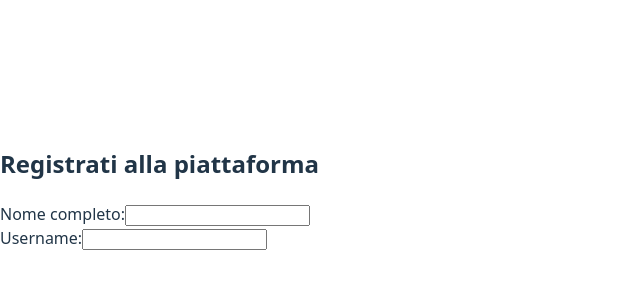
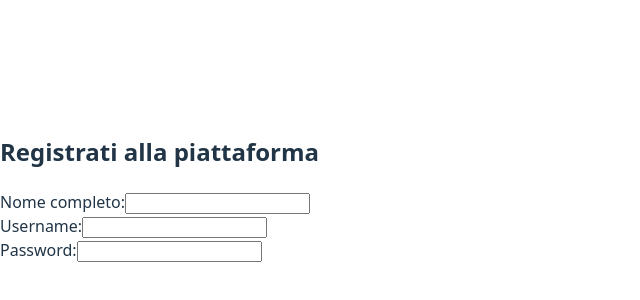
Before and after one commit to GiovanniYahyaLaassel/ex-react-useref-signup, a React (Vite) app: page / in a window 1280 px wide. Shown: the part 212-512 px from the top of the page, without its empty margins (0-640 px from the left). Built offline with nearby package versions, Linux system fonts and the light colour scheme.

Commit message:
Add controlled password input field with useState

```diff
--- a/src/components/SignupForm.jsx
+++ b/src/components/SignupForm.jsx
@@ -4,9 +4,10 @@ function SignupForm () {
     // Stato per il nome completo
     const [fullName, setFullName] = useState("");
     const [username, setUsername] = useState("");
+    const [password, setPassword] = useState("");
+
 
     // Handler per aggiornare lo stato
-
     const handleFullName = (e) => {
         setFullName(e.target.value);
         console.log("Nome completo:", e.target.value)
@@ -15,6 +16,11 @@ function SignupForm () {
     const handleUserNameChange = (e) => {
         setUsername(e.target.value);
         console.log("Username:", e.target.value);
+    };
+
+    const handlePasswordChange = (e) => {
+        setPassword(e.target.value);
+        console.log("Password:", e.target.value);
     };
 
     return (
@@ -42,6 +48,16 @@ function SignupForm () {
                 />
             </div>
 
+            <div>
+                <label htmlFor="password">Password:</label>
+                <input
+                    type="password"
+                    id="password"
+                    value={password}
+                    onChange={handlePasswordChange}
+                />
+            </div>
+
         </form>
     );
 }
```
Lines whose indentation alone changed are shown as unchanged.
